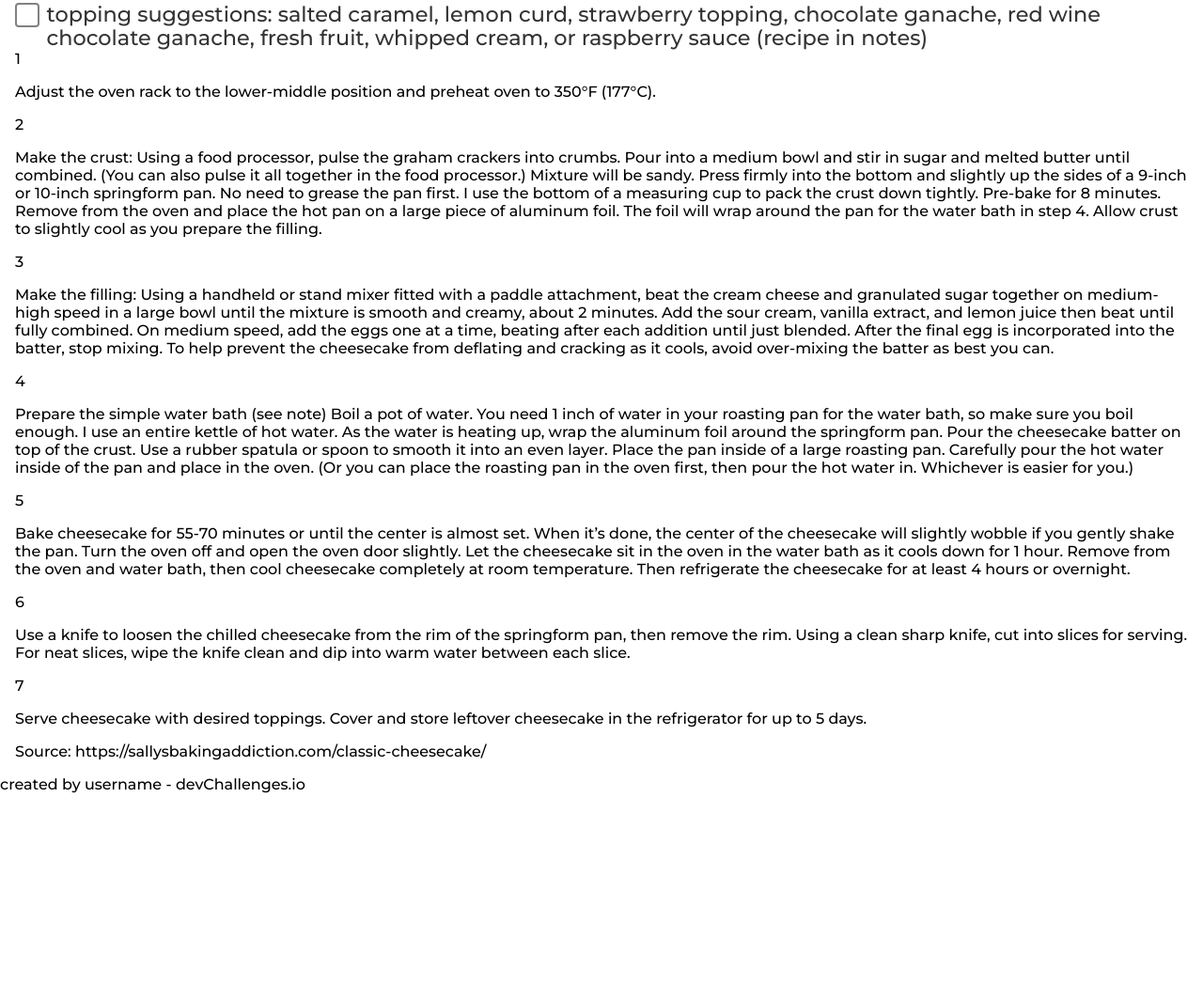
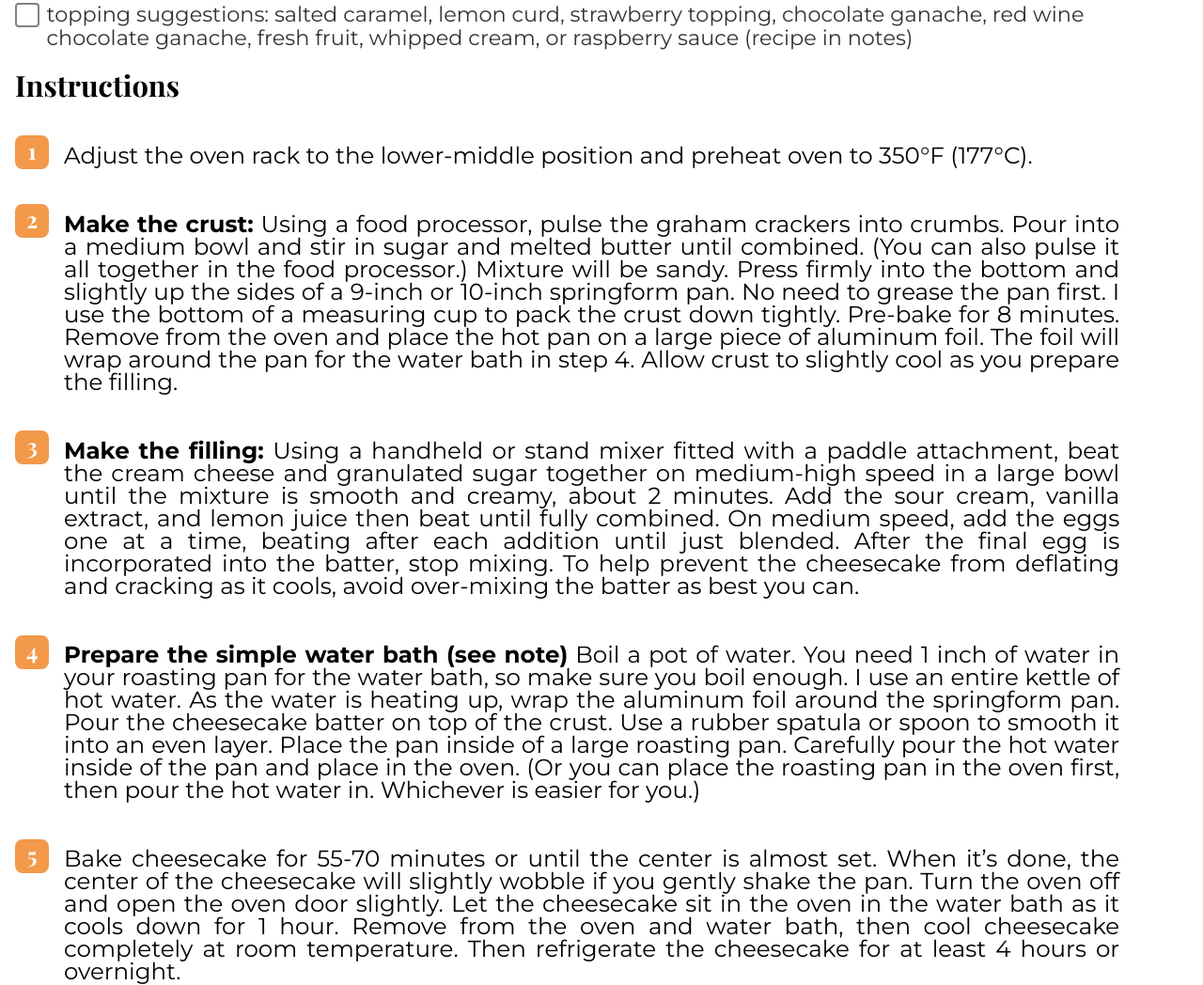
Before and after one commit to csaavedras/devChallenge_recipe-page, a plain HTML site: page index.html in a window 1280 px wide. Shown: the part 1499-2547 px from the top of the page at 94% size. Before the commit the page ends 2343 px from the top, so only its background shows below. Drawn offline with nearby package versions, Linux system fonts and the light colour scheme; a web font is replaced by a local one.

Commit message:
Add: Style Instructions section

```diff
--- a/index.html
+++ b/index.html
@@ -16,7 +16,7 @@
     <link rel="preconnect" href="https://fonts.googleapis.com" />
     <link rel="preconnect" href="https://fonts.gstatic.com" crossorigin />
     <link
-      href="https://fonts.googleapis.com/css2?family=Montserrat:wght@500;700&family=Playfair+Display:ital,wght@0,700;1,400&display=swap"
+      href="https://fonts.googleapis.com/css2?family=Montserrat:ital,wght@0,400;0,500;0,700;1,500&family=Playfair+Display:ital,wght@0,700;1,400&display=swap"
       rel="stylesheet"
     />
     <link
@@ -146,86 +146,113 @@
         </div>
       </section>
       <section class="instructions_recipe">
+        <h2>Instructions</h2>
         <div class="intructions_group">
-          <div>1</div>
+          <div class="rect">
+            <div class="rect_text">
+              <p>1</p>
+            </div>
+          </div>
+          <div class="text_instructions">
             <p>
               Adjust the oven rack to the lower-middle position and preheat oven
               to 350°F (177°C).
             </p>
           </div>
+        </div>
         <div class="intructions_group">
-          <div>2</div>
+          <div class="rect">
+            <p>2</p>
+          </div>
+          <div class="text_instructions">
             <p>
-            <span>Make the crust:</span> Using a food processor, pulse the
-            graham crackers into crumbs. Pour into a medium bowl and stir in
-            sugar and melted butter until combined. (You can also pulse it all
-            together in the food processor.) Mixture will be sandy. Press firmly
-            into the bottom and slightly up the sides of a 9-inch or 10-inch
-            springform pan. No need to grease the pan first. I use the bottom of
-            a measuring cup to pack the crust down tightly. Pre-bake for 8
-            minutes. Remove from the oven and place the hot pan on a large piece
-            of aluminum foil. The foil will wrap around the pan for the water
-            bath in step 4. Allow crust to slightly cool as you prepare the
-            filling.
+              <span class="text_bold">Make the crust:</span> Using a food
+              processor, pulse the graham crackers into crumbs. Pour into a
+              medium bowl and stir in sugar and melted butter until combined.
+              (You can also pulse it all together in the food processor.)
+              Mixture will be sandy. Press firmly into the bottom and slightly
+              up the sides of a 9-inch or 10-inch springform pan. No need to
+              grease the pan first. I use the bottom of a measuring cup to pack
+              the crust down tightly. Pre-bake for 8 minutes. Remove from the
+              oven and place the hot pan on a large piece of aluminum foil. The
+              foil will wrap around the pan for the water bath in step 4. Allow
+              crust to slightly cool as you prepare the filling.
             </p>
           </div>
+        </div>
         <div class="intructions_group">
-          <div>3</div>
+          <div class="rect">
+            <p>3</p>
+          </div>
+          <div class="text_instructions">
             <p>
-            <span>Make the filling:</span> Using a handheld or stand mixer
-            fitted with a paddle attachment, beat the cream cheese and
-            granulated sugar together on medium-high speed in a large bowl until
-            the mixture is smooth and creamy, about 2 minutes. Add the sour
-            cream, vanilla extract, and lemon juice then beat until fully
-            combined. On medium speed, add the eggs one at a time, beating after
-            each addition until just blended. After the final egg is
-            incorporated into the batter, stop mixing. To help prevent the
-            cheesecake from deflating and cracking as it cools, avoid
-            over-mixing the batter as best you can.
+              <span class="text_bold">Make the filling:</span> Using a handheld
+              or stand mixer fitted with a paddle attachment, beat the cream
+              cheese and granulated sugar together on medium-high speed in a
+              large bowl until the mixture is smooth and creamy, about 2
+              minutes. Add the sour cream, vanilla extract, and lemon juice then
+              beat until fully combined. On medium speed, add the eggs one at a
+              time, beating after each addition until just blended. After the
+              final egg is incorporated into the batter, stop mixing. To help
+              prevent the cheesecake from deflating and cracking as it cools,
+              avoid over-mixing the batter as best you can.
             </p>
           </div>
+        </div>
         <div class="intructions_group">
-          <div>4</div>
+          <div class="rect">
+            <p>4</p>
+          </div>
+          <div class="text_instructions">
             <p>
-            <span>Prepare the simple water bath (see note)</span> Boil a pot of
-            water. You need 1 inch of water in your roasting pan for the water
-            bath, so make sure you boil enough. I use an entire kettle of hot
-            water. As the water is heating up, wrap the aluminum foil around the
-            springform pan. Pour the cheesecake batter on top of the crust. Use
-            a rubber spatula or spoon to smooth it into an even layer. Place the
-            pan inside of a large roasting pan. Carefully pour the hot water
-            inside of the pan and place in the oven. (Or you can place the
-            roasting pan in the oven first, then pour the hot water in.
-            Whichever is easier for you.)
+              <span class="text_bold"
+                >Prepare the simple water bath (see note)</span
+              >
+              Boil a pot of water. You need 1 inch of water in your roasting pan
+              for the water bath, so make sure you boil enough. I use an entire
+              kettle of hot water. As the water is heating up, wrap the aluminum
+              foil around the springform pan. Pour the cheesecake batter on top
+              of the crust. Use a rubber spatula or spoon to smooth it into an
+              even layer. Place the pan inside of a large roasting pan.
+              Carefully pour the hot water inside of the pan and place in the
+              oven. (Or you can place the roasting pan in the oven first, then
+              pour the hot water in. Whichever is easier for you.)
             </p>
           </div>
+        </div>
         <div class="intructions_group">
-          <div>5</div>
+          <div class="rect"><p>5</p></div>
+          <div class="text_instructions">
             <p>
-            Bake cheesecake for 55-70 minutes or until the center is almost set.
-            When it’s done, the center of the cheesecake will slightly wobble if
-            you gently shake the pan. Turn the oven off and open the oven door
-            slightly. Let the cheesecake sit in the oven in the water bath as it
-            cools down for 1 hour. Remove from the oven and water bath, then
-            cool cheesecake completely at room temperature. Then refrigerate the
-            cheesecake for at least 4 hours or overnight.
+              Bake cheesecake for 55-70 minutes or until the center is almost
+              set. When it’s done, the center of the cheesecake will slightly
+              wobble if you gently shake the pan. Turn the oven off and open the
+              oven door slightly. Let the cheesecake sit in the oven in the
+              water bath as it cools down for 1 hour. Remove from the oven and
+              water bath, then cool cheesecake completely at room temperature.
+              Then refrigerate the cheesecake for at least 4 hours or overnight.
             </p>
           </div>
+        </div>
         <div class="intructions_group">
-          <div>6</div>
+          <div class="rect"><p>6</p></div>
+          <div class="text_instructions">
             <p>
               Use a knife to loosen the chilled cheesecake from the rim of the
-            springform pan, then remove the rim. Using a clean sharp knife, cut
-            into slices for serving. For neat slices, wipe the knife clean and
-            dip into warm water between each slice.
+              springform pan, then remove the rim. Using a clean sharp knife,
+              cut into slices for serving. For neat slices, wipe the knife clean
+              and dip into warm water between each slice.
             </p>
           </div>
+        </div>
         <div class="intructions_group">
-          <div>7</div>
+          <div class="rect"><p>7</p></div>
+          <div class="text_instructions">
             <p>
               Serve cheesecake with desired toppings. Cover and store leftover
               cheesecake in the refrigerator for up to 5 days.
             </p>
+          </div>
         </div>
       </section>
       <p>Source: https://sallysbakingaddiction.com/classic-cheesecake/</p>
--- a/main.css
+++ b/main.css
@@ -154,3 +154,42 @@ input[type='checkbox'] {
   flex-direction: column;
   gap: 1em;
 }
+
+/* Instructions Step by Step Recipe Section  */
+.instructions_recipe {
+  font-family: 'Montserrat', sans-serif;
+  font-size: 1rem;
+}
+.intructions_group {
+  display: flex;
+  align-items: flex-start;
+  gap: 1em;
+}
+.rect,
+.text_intructions {
+  padding-top: 1em;
+}
+.rect p {
+  background-color: var(--clr_bg_btn);
+  color: #fff;
+  font-size: 1.5rem;
+  font-family: 'Playfair Display', serif;
+  width: 36px;
+  height: 36px;
+  border-radius: 8px;
+  margin: 0;
+  display: flex;
+  justify-content: center;
+}
+.text_instructions {
+  text-align: justify;
+  width: 90%;
+}
+.text_instructions p {
+  line-height: 24px;
+  font-size: calc(0.736rem + 1vw);
+  font-weight: 400;
+}
+.text_bold {
+  font-weight: bold;
+}
```
Lines whose indentation alone changed are shown as unchanged.
